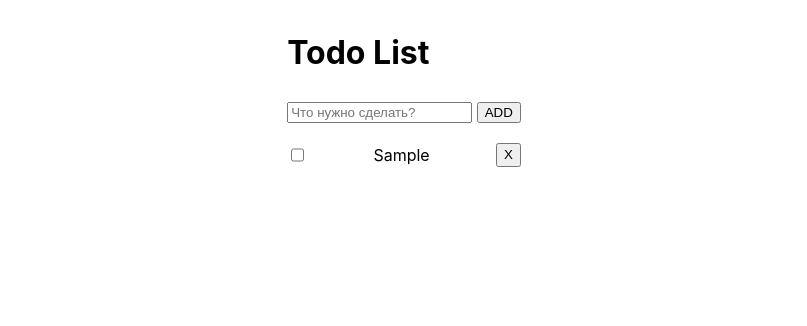
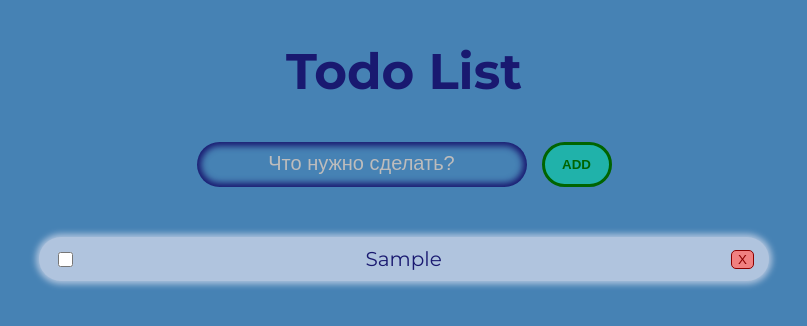
Before and after one commit to NikitinaKatia/todo-vanilla, a website built with Vite: page todo-vanilla/index.html in a window 1280 px wide. Both pictures are taken after typing "Sample" into the empty fields and a click on the button "ADD". Shown: the whole page, without its empty margins (236-1043 px from the left). Built offline with nearby package versions, Linux system fonts and the light colour scheme.

Commit message:
made the application design

```diff
--- a/todo-vanilla/index.html
+++ b/todo-vanilla/index.html
@@ -2,7 +2,9 @@
 <html lang="en">
   <head>
     <meta charset="UTF-8" />
-    <link rel="icon" type="image/svg+xml" href="/vite.svg" />
+    <link rel="icon" type="image/svg+xml" href="/vite.svg" /><link rel="preconnect" href="https://fonts.googleapis.com">
+    <link rel="preconnect" href="https://fonts.gstatic.com" crossorigin>
+    <link href="https://fonts.googleapis.com/css2?family=Lora:ital,wght@0,400;0,500;0,600;0,700;1,400;1,500;1,600;1,700&family=Montserrat:wght@100;400;500;600;700;800;900&family=Nanum+Gothic:wght@400;700;800&display=swap" rel="stylesheet">
     <meta name="viewport" content="width=device-width, initial-scale=1.0" />
     <link rel="stylesheet" href="src/theme/index.css  ">
     <title>Todo app vanilla + TS</title>
--- a/todo-vanilla/src/theme/index.css
+++ b/todo-vanilla/src/theme/index.css
@@ -8,11 +8,50 @@
   -webkit-font-smoothing: antialiased;
   -moz-osx-font-smoothing: grayscale;
   -webkit-text-size-adjust: 100%;
+  background-color: #4682B4;
+  font-family: 'Montserrat', sans-serif;
 }
 
-#app {
+.header-text {
   display: flex;
   justify-content: center;
+  color: #191970;
+  font-size: 50px;
+}
+
+.input-box {
+  display: flex;
+  justify-content: center;
+  gap: 15px;
+}
+
+.addInput {
+  height: 35px;
+  width: 300px;
+  padding: 5px 15px;
+  outline:none;
+  color: white;
+  font-size: 17px;
+  background-color: #4682B4;
+  border-radius: 30px;
+  border: none;
+  box-shadow: inset 0 0 6px 4px #191970;
+}
+
+.addInput::placeholder {
+  font-size: 20px;
+  text-align: center;
+  color: rgb(189, 188, 188);
+}
+
+.add-todo {
+  width: 70px;
+  border-radius: 50px;
+  background-color: #20B2AA;
+  border: 3px solid #006400;
+  color: #006400;
+  font-weight: bolder;
+  cursor: pointer;
 }
 
 .todo-list-block {
@@ -23,11 +62,39 @@
 
 .todo-list {
   list-style: none;
-  margin: 20px 0 0;
+  margin: 50px 0 0;
   padding: 0;
+  display: flex;
+  gap: 20px;
+  justify-content: center;
+  flex-direction: column;
+  align-items: center;
 }
 
-li {
+.todo-list > li {
+  width: 700px;
+  height: 30px;
+  background-color: #B0C4DE;
+  padding: 7px 15px;
+  box-shadow: 0 0 6px 3px #B0C4DE;
+  border-radius: 30px;
   display: flex;
   justify-content: space-between;
+  align-items: center;
+  color: #191970;
+  font-size: 20px;
 }
+
+.todo-list > li > input {
+  width: 15px;
+  height: 15px;
+  cursor: pointer;
+}
+
+.todo-list > li > button {
+  background-color: #F08080;
+  cursor: pointer;
+  border: 1px solid #8B0000;
+  border-radius: 5px;
+  color: #8B0000;
+}
--- a/todo-vanilla/src/ui/general.ts
+++ b/todo-vanilla/src/ui/general.ts
@@ -91,11 +91,12 @@ export function createAddTodoClick() {
 
   input.addEventListener('change', () => {
     const todoItemElement = createListItem(input.value)
+
       if(input.value.trim() === '') {
         return
       }
+
       todoList.append(todoItemElement);
       input.value = '';
   })
-
 }
```
